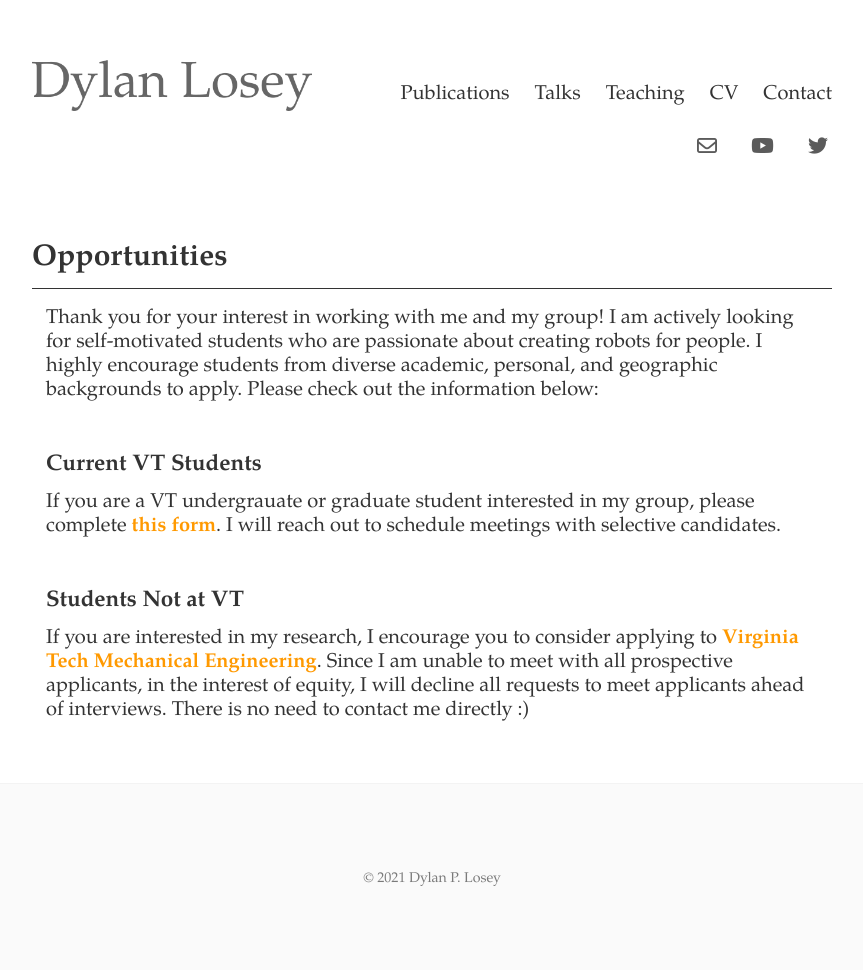
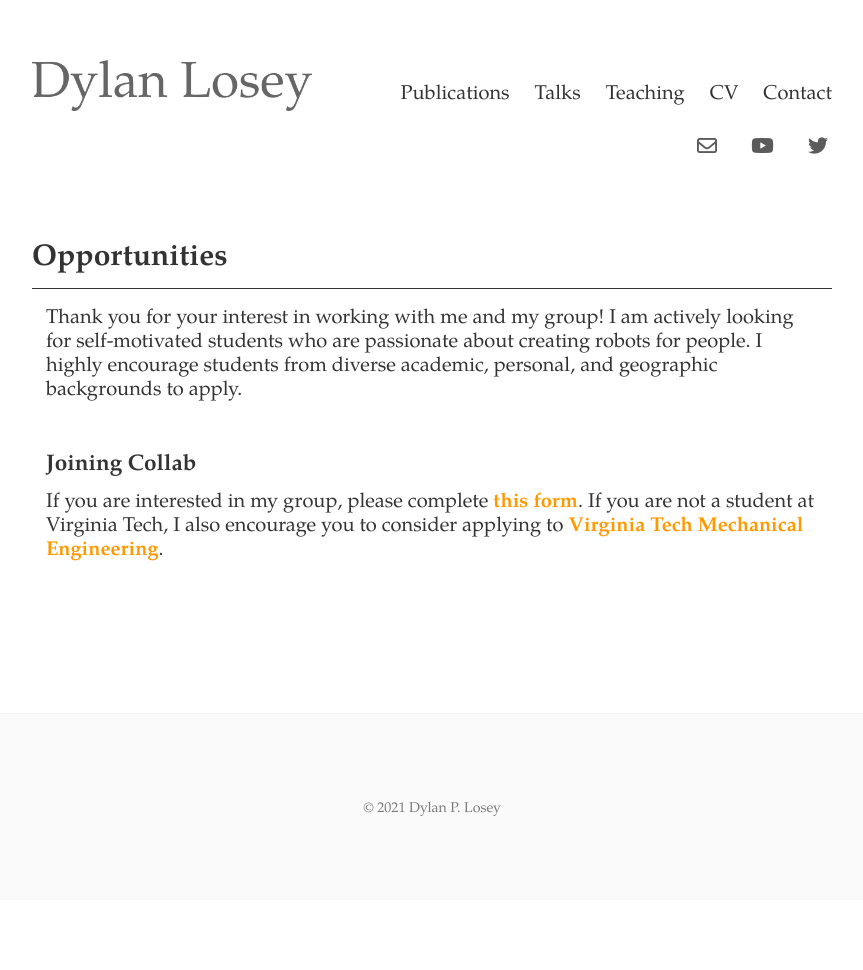
Before and after one commit to dylan-losey/dylan-losey.github.io, a Jekyll site: the page built from opportunities.html, in a window 1280 px wide. Shown: the whole page, without its empty margins (208-1071 px from the left). Built offline with Jekyll 4.4.1, drawn with Linux system fonts in a browser that asks for light colours; nearby versions of some CDN libraries; after the commit the page ends 900 px from its top, so only the background shows below that.

Commit message:
opportunities

```diff
--- a/opportunities.html
+++ b/opportunities.html
@@ -24,26 +24,15 @@ tags: opportunities
         Thank you for your interest in working with me and my group!
         I am actively looking for self-motivated students who are passionate about creating robots for people.
         I highly encourage students from diverse academic, personal, and geographic backgrounds to apply.
-        Please check out the information below:
       </td>
     </tr>
     <tr>
       <td>
-        <h3>Current VT Students</h3>
-        If you are a VT undergrauate or graduate student interested in my group,
+        <h3>Joining Collab</h3>
+        If you are interested in my group,
         please complete <a href=https://forms.gle/UohYX9bv1D2ZB8Dz5 class="link"><b>this form</b></a>.
-        I will reach out to schedule meetings with selective candidates.
-      </td>
-    </tr>
-    <tr>
-      <td>
-        <h3>Students Not at VT</h3>
-        If you are interested in my research,
-        I encourage you to consider applying to <a href=https://me.vt.edu/for_students/grad-prospect.html class="link"><b>Virginia Tech Mechanical Engineering</b></a>.
-        Since I am unable to meet with all prospective applicants,
-        in the interest of equity,
-        I will decline all requests to meet applicants ahead of interviews.
-        There is no need to contact me directly :)
+        If you are not a student at Virginia Tech,
+        I also encourage you to consider applying to <a href=https://me.vt.edu/for_students/grad-prospect.html class="link"><b>Virginia Tech Mechanical Engineering</b></a>.
       </td>
     </tr>
   </table>
```
